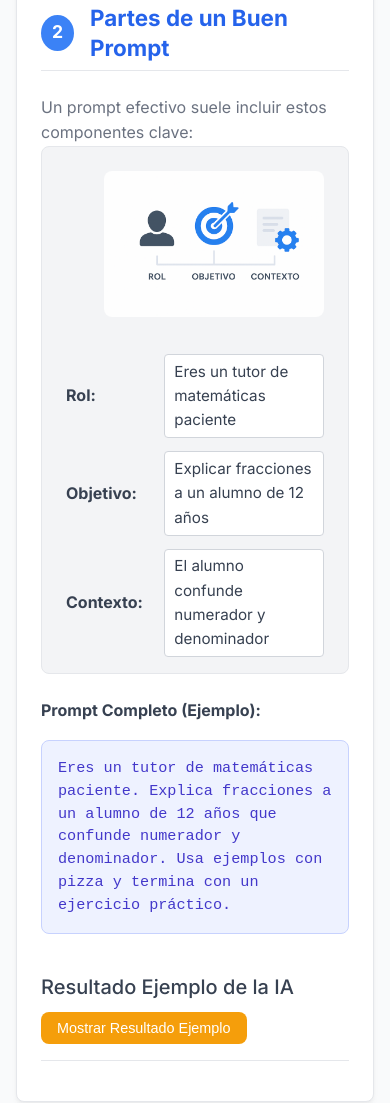
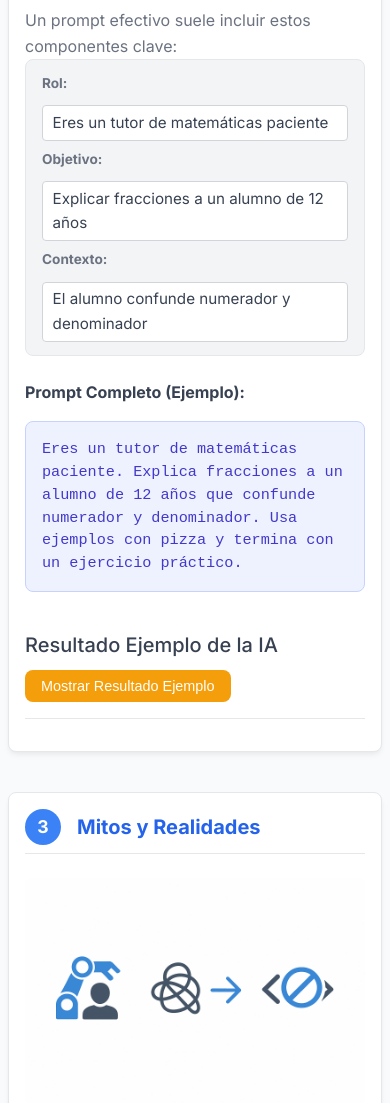
Before and after one commit to cegomezsantos/sesion2, a website: page index.html in a window 390 px wide. Shown: the part 897-2000 px from the top of the page. Drawn offline with Linux system fonts and the light colour scheme.

Commit message:
mejora de ia deepseek 2

```diff
--- a/index.html
+++ b/index.html
@@ -74,22 +74,37 @@
            <button id="toggleOutputBtn" class="btn btn-secondary btn-small">Mostrar Resultado Ejemplo</button>
            <div id="iaOutputContent" class="output-content collapsible-content">
              <!-- **MODIFICADO:** Eliminada imagen de salida -->
-             <h4>¿Qué es una fracción?</h4>
-             <p>Una <strong>fracción</strong> es una forma de representar partes de un todo. Siempre tiene dos números:</p>
-              <ul>
-                <li><strong>Numerador:</strong> número de arriba, indica las partes que tienes.</li>
-                <li><strong>Denominador:</strong> número de abajo, indica en cuántas partes se dividió el todo.</li>
-              </ul>
-             <p><em>(Este es un resumen del resultado completo. La IA usualmente proporciona más detalles y ejemplos.)</em></p>
+             <!-- Dentro de la sección id="paso2", dentro de #iaOutputContent -->
+
              <h4>Resumen de Ejemplos</h4>
              <table class="summary-table">
-               <thead><tr><th>Numerador</th><th>Denominador</th><th>Significado</th></tr></thead>
+               <thead>
+                 <tr>
+                   <th>Numerador</th>
+                   <th>Denominador</th>
+                   <th>Significado</th>
+                 </tr>
+               </thead>
                <tbody>
-                 <tr><td>2</td><td>5</td><td>2 pedazos de una pizza dividida en 5</td></tr>
-                 <tr><td>1</td><td>2</td><td>La mitad de una pizza</td></tr>
-                 <tr><td>4</td><td>6</td><td>4 pedazos de una pizza dividida en 6</td></tr>
+                 <tr>
+                   <!-- **NUEVO:** Añadido data-label -->
+                   <td data-label="Numerador">2</td>
+                   <td data-label="Denominador">5</td>
+                   <td data-label="Significado">2 pedazos de una pizza dividida en 5</td>
+                 </tr>
+                 <tr>
+                   <td data-label="Numerador">1</td>
+                   <td data-label="Denominador">2</td>
+                   <td data-label="Significado">La mitad de una pizza</td>
+                 </tr>
+                 <tr>
+                   <td data-label="Numerador">4</td>
+                   <td data-label="Denominador">6</td>
+                   <td data-label="Significado">4 pedazos de una pizza dividida en 6</td>
+                 </tr>
                </tbody>
              </table>
+            <!-- ... resto del contenido ... -->
              <div class="ejercicio"><h4>Ejercicio práctico</h4> <p>Una pizza está dividida en 10 pedazos iguales...</p><p>Respuesta: <span class="fraccion">4/10</span></p> </div>
            </div>
         </div>
--- a/style.css
+++ b/style.css
@@ -565,3 +565,108 @@ textarea {
   color: var(--text-light);
   font-size: 0.9rem;
 }
+
+/* ... (Todo el CSS anterior) ... */
+
+
+/* --- ESTILOS RESPONSIVE ADICIONALES --- */
+
+/* Punto de corte común para móviles (puedes ajustarlo) */
+@media (max-width: 600px) {
+
+  /* **Annotation 15: Ajuste Partes del Prompt en móvil** */
+  .example-parts-container {
+      grid-template-columns: 1fr; /* Cambiar a una sola columna */
+      gap: 0.5rem; /* Reducir espacio vertical */
+      padding: 0.8rem 1rem; /* Ajustar padding */
+  }
+
+  .example-part {
+      /* Ya no usamos display: contents aquí */
+      /* display: contents; */ /* Comentado o eliminado */
+      margin-bottom: 0.5rem; /* Espacio entre pares etiqueta-valor */
+  }
+
+  .part-label {
+      display: block; /* Hacer que la etiqueta ocupe toda la línea */
+      margin-bottom: 0.15rem; /* Pequeño espacio antes del valor */
+      font-size: 0.85rem; /* Etiqueta un poco más pequeña */
+      color: var(--text-light); /* Color más suave para la etiqueta */
+      padding-right: 0; /* Reset padding */
+  }
+
+  .part-value {
+      display: block; /* Asegurar que ocupe su línea */
+      width: 100%; /* Ocupar ancho completo */
+  }
+
+  /* Ocultar imagen en móvil si ocupa mucho espacio o no es esencial */
+  .example-parts-container .step-visual {
+      display: none; /* Ocultar el diagrama pequeño en móvil */
+  }
+
+
+  /* **Annotation 16: Ajuste Tabla Resumen en móvil** */
+  .summary-table {
+      border: none; /* Quitar borde general */
+      font-size: 0.9rem; /* Ajustar tamaño fuente si es necesario */
+  }
+
+  .summary-table thead {
+      /* Ocultar cabecera original en móvil */
+      display: none;
+  }
+
+  .summary-table tr {
+      display: block; /* Apilar filas */
+      margin-bottom: 1rem; /* Espacio entre "tarjetas" de fila */
+      border: 1px solid var(--border-color); /* Borde para cada "tarjeta" */
+      border-radius: var(--border-radius);
+      background-color: var(--bg-alt); /* Fondo blanco para cada tarjeta */
+      padding: 1rem; /* Padding interno */
+      box-shadow: 0 2px 4px rgba(0,0,0,0.04);
+  }
+   /* Reset background alterno si se usó */
+  .summary-table tbody tr:nth-child(even) {
+      background-color: var(--bg-alt);
+  }
+
+
+  .summary-table td {
+      display: block; /* Apilar celdas */
+      text-align: right; /* Alinear valor a la derecha */
+      padding-left: 50%; /* Espacio para la etiqueta simulada */
+      position: relative; /* Para posicionar el pseudo-elemento */
+      border: none; /* Quitar bordes internos de celda */
+      border-bottom: 1px dashed var(--border-color); /* Línea separadora */
+      padding-top: 0.5rem;
+      padding-bottom: 0.5rem;
+  }
+
+  .summary-table td:last-child {
+      border-bottom: none; /* No poner línea en la última celda */
+  }
+
+  .summary-table td::before {
+      /* Crear la etiqueta usando el atributo data-label */
+      content: attr(data-label);
+      position: absolute;
+      left: 0.75rem; /* Padding izquierdo */
+      top: 0.5rem; /* Padding superior */
+      width: calc(50% - 1.5rem); /* Ancho de la etiqueta (50% menos paddings) */
+      padding-right: 10px;
+      white-space: nowrap;
+      text-align: left; /* Alinear etiqueta a la izquierda */
+      font-weight: 700; /* Hacerla bold como la cabecera original */
+      color: var(--text-color);
+  }
+
+  /* Ajustes generales para móvil ya existentes */
+  h1.welcome-title { font-size: 1.5rem; }
+  h2 { font-size: 1.25rem; }
+  .container { padding: 0.5rem; }
+  .section-description { font-size: 0.9rem;}
+  .step-section { padding: 1rem; } /* Menos padding en móvil */
+}
+
+/* ... (Resto del CSS como el Footer, etc.) ... */
```
